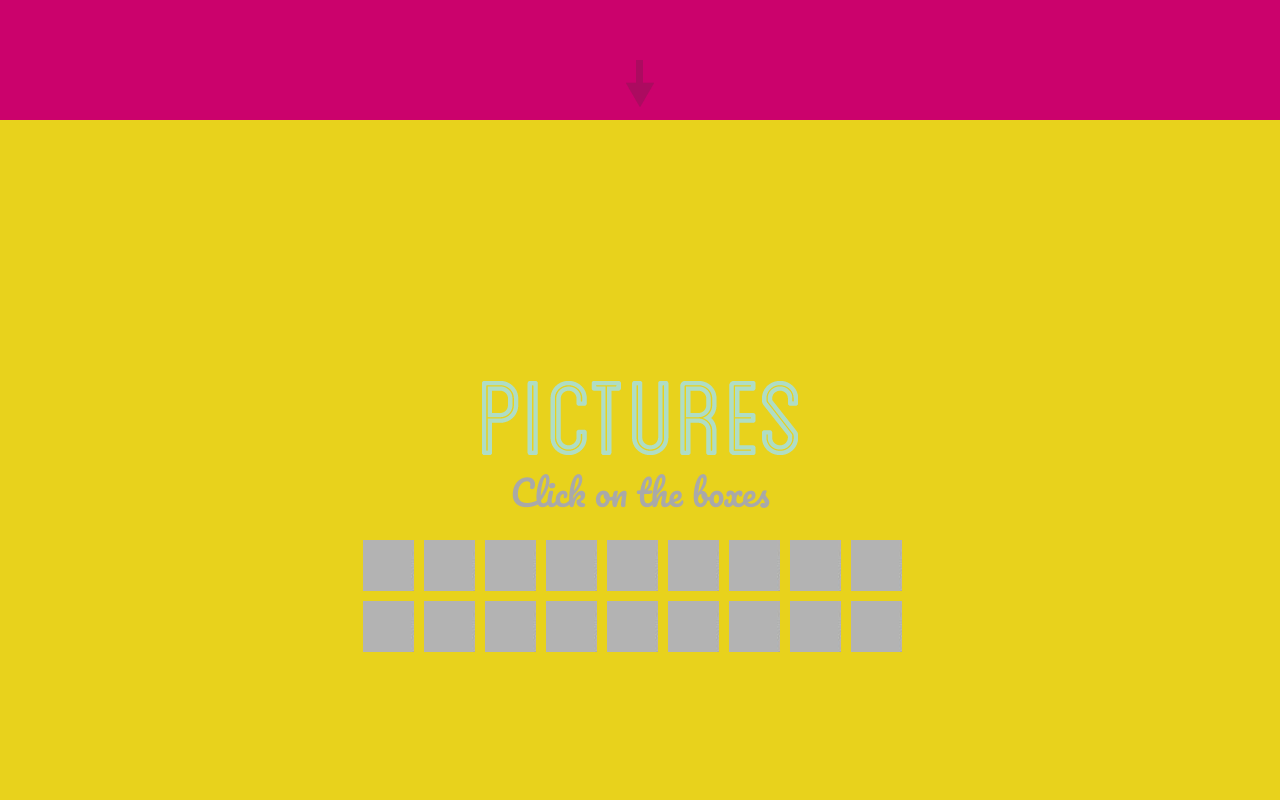
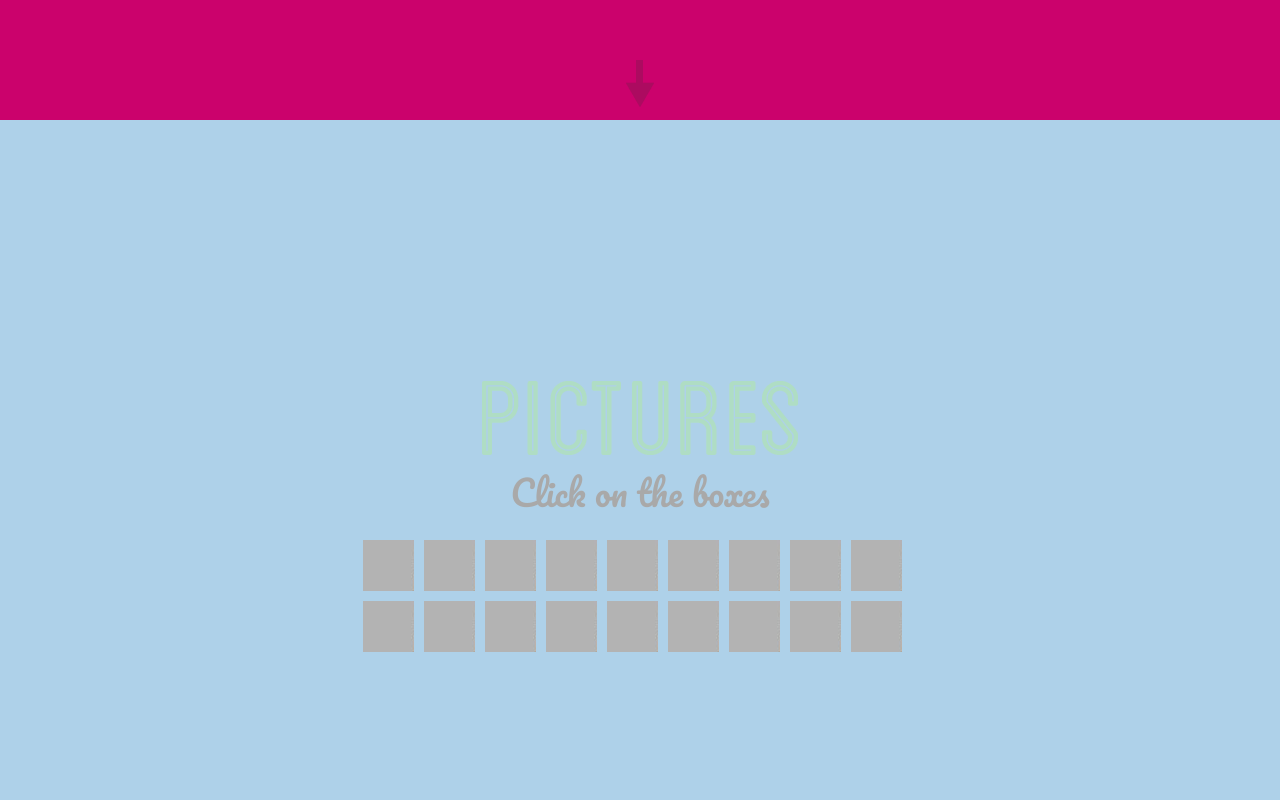
Before and after one commit to anantmittal/shekharshiwali, a plain HTML site: page index.html in a window 1280 px wide. Shown: the part 680-1480 px from the top of the page. Drawn offline with Linux system fonts and the light colour scheme.

Commit message:
Background colors

```diff
--- a/style.css
+++ b/style.css
@@ -456,7 +456,7 @@ ul#navigation li:hover {
 
 
 .pictures {
-	background-color: #E8D21c;
+	background-color: #aed1e9;
 }
 
 .pictures .content-box{
```
